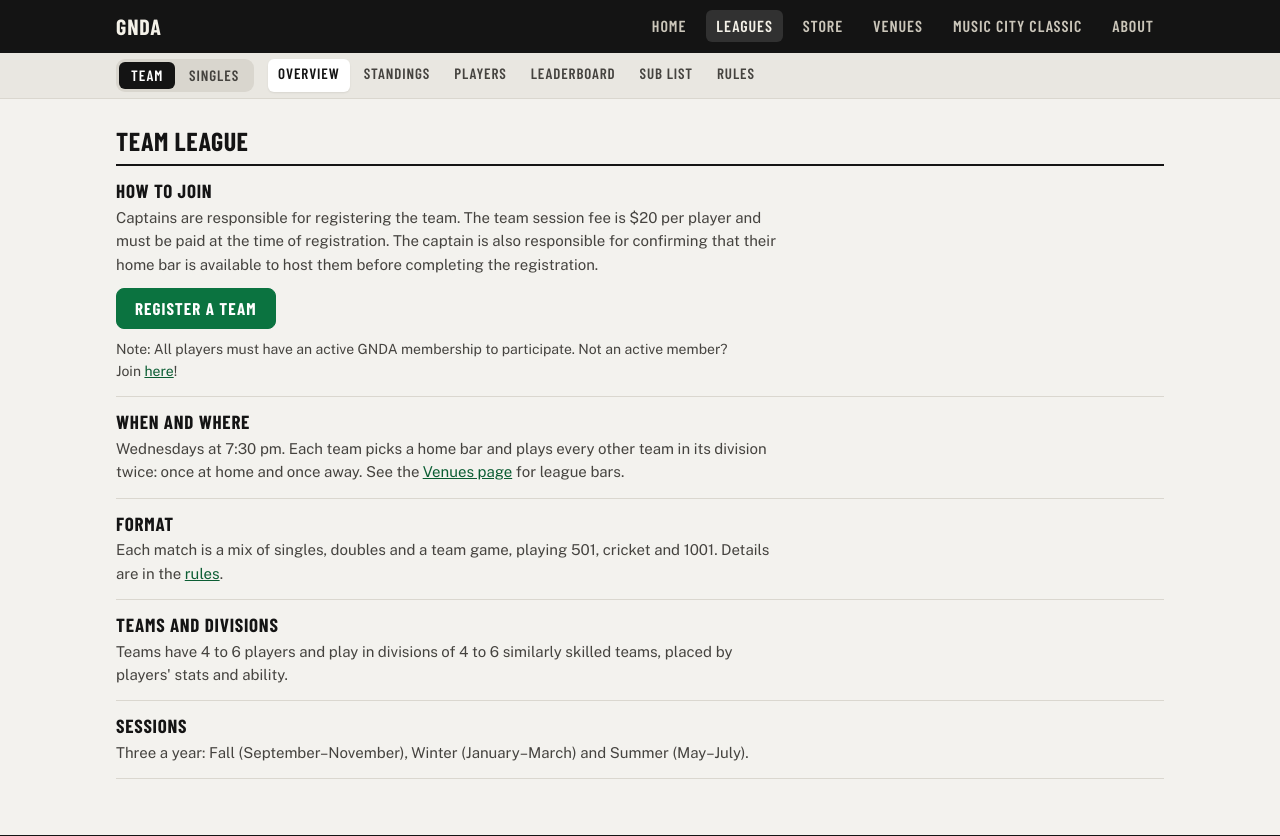
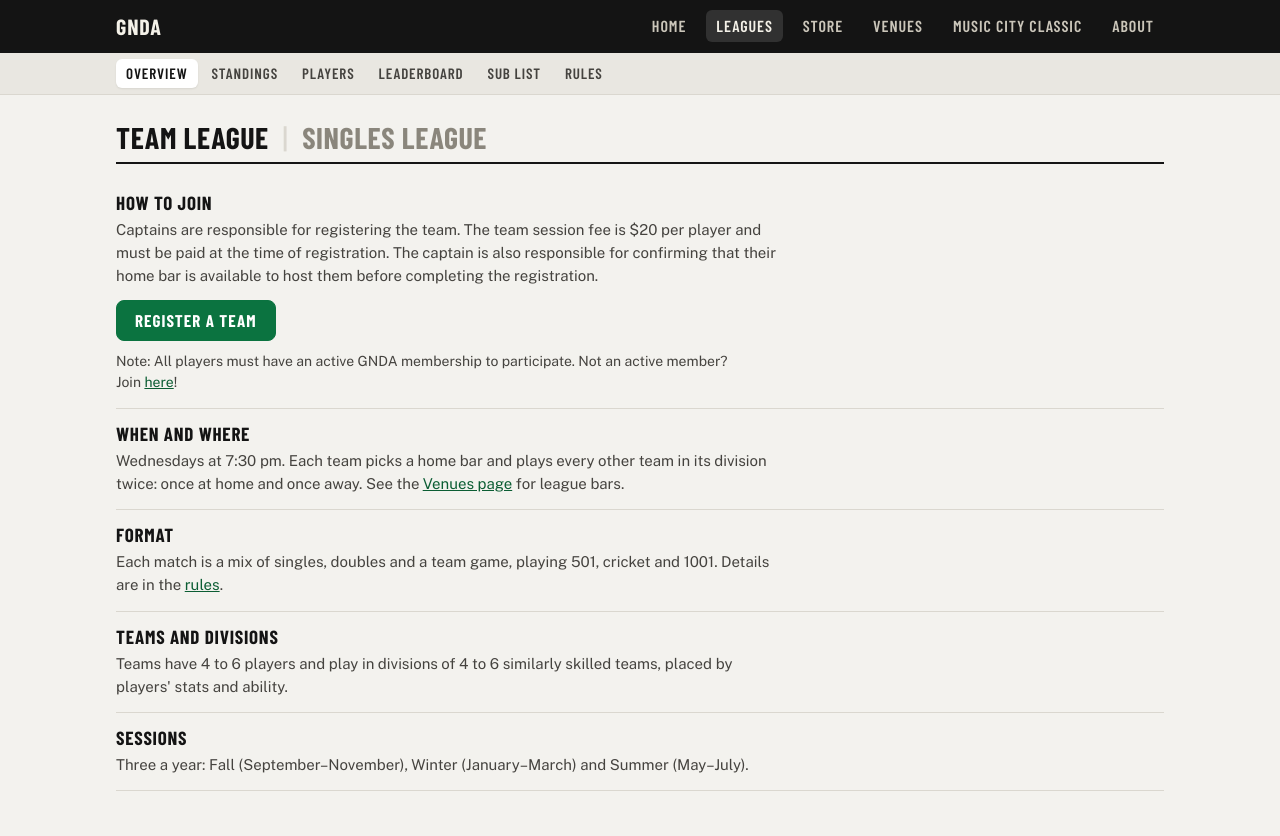
Before and after one commit to GNDA-Darts/website, a plain HTML site: page league/index.html in a window 1280 px wide. Shown: the top 836 px of the page. Drawn offline with nearby package versions, Linux system fonts and the light colour scheme.

Commit message:
Leagues: 'Team league | Singles league' header switch on every league page
Replaces the small Team/Singles pill in the League row and the Register pages' own Team/Singles picker.
The grey league switches to the same kind of page (Register to Register), else that league's Overview.

Co-Authored-By: Claude Opus 5.5 <noreply@anthropic.com>
Claude-Session: https://claude.ai/code/session_01MvvjiwEu3W1Kw9zfBe9L6o

```diff
--- a/assets/site.css
+++ b/assets/site.css
@@ -47,11 +47,16 @@ body::before{content:"";position:fixed;inset:0 0 auto;height:env(safe-area-inset
 .subnav a{flex:none;padding:7px 10px;border-radius:6px;font:600 15px/1 var(--display);letter-spacing:.06em;text-transform:uppercase;text-decoration:none;color:var(--ink2);transition:background-color .15s,color .15s}
 .subnav a:hover,.subnav a:focus-visible{background:var(--surface);color:var(--ink)}
 .subnav a[aria-current="page"]{background:var(--surface);color:var(--ink);box-shadow:0 1px 2px rgba(0,0,0,.08)}
-/* Team | Singles switch, then that league's pages */
-.subnav .switch{flex:none;display:inline-flex;gap:2px;padding:3px;margin:0 10px 0 0;border-radius:9px;background:#D9D6CE}
-.subnav .switch a{padding:6px 12px;border-radius:6px}
-.subnav .switch a:hover{background:rgba(255,255,255,.6)}
-.subnav .switch a[aria-current="page"]{background:var(--ink);color:var(--surface);box-shadow:none}
+/* League header on League pages: "Team league | Singles league". The current league is black; the other is grey
+   (#8A867C: 3.2:1, fine for large bold text) and switches leagues. */
+.lg-head .wrap{padding-top:26px}
+.lg-toggle{display:flex;flex-wrap:wrap;align-items:baseline;gap:0 14px;padding-bottom:8px;border-bottom:2px solid var(--ink);
+  font:700 clamp(19px,3.2vw,30px)/1.1 var(--display);letter-spacing:.02em;text-transform:uppercase}
+.lg-toggle a{white-space:nowrap;text-decoration:none;color:#8A867C;transition:color .15s}
+.lg-toggle a:hover,.lg-toggle a:focus-visible{color:var(--ink)}
+.lg-toggle a[aria-current="page"]{color:var(--ink)}
+.lg-toggle .lg-sep{color:var(--rule);font-weight:400}
+@media (max-width:560px){ .lg-head .wrap{padding-top:20px} .lg-toggle{gap:0 8px} }
 .subnav .pages{flex:none;display:flex;gap:4px}
 .subnav .pages[hidden]{display:none}
 
--- a/assets/site.js
+++ b/assets/site.js
@@ -1,6 +1,7 @@
 // GNDA site header and footer, shared by every page.
 // To add or rename a menu item, edit MENU below; every page picks it up.
-// League pages also get a second row: a Team | Singles switch and that league's pages (LEAGUES below), on wider screens only; phones list them in the Menu.
+// League pages also get a second row with that league's pages (LEAGUES below; wider screens only, phones list them in the Menu)
+// and a "Team league | Singles league" header that switches leagues (all screens).
 //
 // Each page includes, as the first thing inside <body>:
 //   <script src="assets/site.js" data-root="" data-page="home"></script>
@@ -18,13 +19,11 @@
     ["Music City Classic", "musiccityclassic/index.html",         "mcc"],
     ["About",              "about/index.html",                    "about"]
   ];
-  // League row: Overview, a Team | Singles switch, then the chosen league's own pages.
-  // Register isn't in the row: the league cards on the Overview, the Home announcement and the Store link to it.
-  // League row: a Team | Singles switch, then the chosen league's pages. The switch keeps you on the same
+  // League row: the chosen league's pages. The header's league switch keeps you on the same
   // kind of page (Overview → Overview, Rules → Rules, Standings → Standings), or its Overview if there's no match.
   // Register isn't in the row: each league's Overview links to it.
   var LEAGUES = [
-    { label: "Team", long: "Team league", key: "team", items: [
+    { label: "Team", long: "Team league", key: "team", register: "league/register/index.html", items: [
       ["Overview",    "league/index.html#team",            "overview"],
       ["Standings",   "league/stats/index.html#standings", "standings"],
       ["Players",     "league/stats/index.html#players",   "players"],
@@ -32,7 +31,7 @@
       ["Sub list",    "league/subs/index.html",            "subs"],
       ["Rules",       "league/rules/index.html",           "rules"]
     ]},
-    { label: "Singles", long: "Singles league", key: "singles", items: [
+    { label: "Singles", long: "Singles league", key: "singles", register: "league/register/singles/index.html", items: [
       ["Overview",    "league/index.html#singles",           "s-overview"],
       ["Standings",   "league/singles/index.html#standings", "s-standings"],
       ["Matches",     "league/singles/index.html#matches",   "s-matches"],
@@ -55,8 +54,9 @@
   }
   function groupOf(key){ for(var i=0;i<LEAGUES.length;i++){ if(LEAGUES[i].items.some(function(m){return m[2]===key})) return LEAGUES[i]; } return null; }
   function itemOf(key){ var g=groupOf(key); return g ? g.items.filter(function(m){return m[2]===key})[0] : null; }
-  // Where the switch takes you: the same kind of page in that league, else its Overview
+  // Where the switch takes you: the same kind of page in that league (Register goes to that league's Register), else its Overview
   function switchTo(g, key){
+    if(key==="register") return g.register;
     var it = itemOf(key), same = it && g.items.filter(function(m){return m[0]===it[0]})[0];
     return (same || g.items[0])[1];
   }
@@ -81,11 +81,14 @@
 
   var subnav = page!=="league" ? '' :
     '<nav class="subnav" aria-label="Leagues"><div class="wrap">'+
-      '<span class="switch" role="group" aria-label="League">'+LEAGUES.map(function(g){ return groupLink(g, g.label, "", g===cur); }).join("")+'</span>'+
       LEAGUES.map(function(g){
         return '<span class="pages" data-row="'+g.key+'"'+(g===cur?'':' hidden')+'>'+g.items.map(function(x){return link(x)}).join("")+'</span>';
       }).join("")+
-    '</div></nav>';
+    '</div></nav>'+
+    // League header: "Team league | Singles league"; the grey one switches leagues (same kind of page where it exists)
+    '<div class="lg-head"><div class="wrap"><div class="lg-toggle" role="group" aria-label="League">'+
+      LEAGUES.map(function(g){ return groupLink(g, g.long, "", g===cur); }).join('<span class="lg-sep" aria-hidden="true">|</span>')+
+    '</div></div></div>';
 
   document.body.insertAdjacentHTML("afterbegin",
     '<header class="top"><div class="wrap">'+
@@ -126,7 +129,7 @@
       if(g && a.getAttribute("data-group")===g.key) a.setAttribute("aria-current","page"); else a.removeAttribute("aria-current");
     });
     document.querySelectorAll(".subnav .pages").forEach(function(r){ r.hidden = !(g && r.getAttribute("data-row")===g.key); });
-    document.querySelectorAll(".switch [data-group]").forEach(function(a){
+    document.querySelectorAll(".lg-toggle [data-group]").forEach(function(a){
       var t = LEAGUES.filter(function(x){return x.key===a.getAttribute("data-group")})[0];
       a.setAttribute("href", href(switchTo(t, key)));
     });
--- a/league/index.html
+++ b/league/index.html
@@ -23,9 +23,6 @@ main .wrap{padding-block:28px 56px}
 .how b{display:block;font:700 19px/1.15 var(--display);text-transform:uppercase;letter-spacing:.04em}
 .how p{margin:4px 0 0;color:var(--ink2);max-width:72ch}
 .part + .part{margin-top:44px}
-/* League heading with its registration button on the right */
-.part-h{display:flex;flex-wrap:wrap;align-items:center;justify-content:space-between;gap:10px 16px;margin-bottom:14px;padding-bottom:10px;border-bottom:2px solid var(--ink)}
-.part-h h2{margin:0;display:flex;align-items:center;gap:10px}
 .how .act{margin:12px 0 4px}
 .how .jnote{margin-top:10px;font-size:14px}
 .btn.primary{background:var(--green);color:var(--surface);border:1px solid var(--green)}
@@ -43,7 +40,7 @@ main .wrap{padding-block:28px 56px}
 
 <main>
   <div class="wrap">
-    <section class="part" aria-labelledby="h-league"><div class="part-h"><h2 id="h-league"></h2></div><ul class="how" id="how"></ul></section>
+    <section class="part" aria-labelledby="sr-title"><ul class="how" id="how"></ul></section>
   </div>
 </main>
 <script src="../data/league.js"></script>
@@ -65,10 +62,9 @@ main .wrap{padding-block:28px 56px}
       (join && O.register ? '<p class="act"><a class="btn primary" href="../'+esc(O.register[1])+'">'+esc(O.register[0])+'</a></p>' : '')+
       (join && O.joinNote ? '<p class="jnote">'+linkify(O.joinNote)+'</p>' : '')+'</li>';
   }
-  // The Team | Singles switch in the League row picks which overview shows (#team, #singles; Team by default)
+  // The league switch in the header (site.js) picks which overview shows (#team, #singles; Team by default)
   function show(){
     var key = location.hash==="#singles" ? "singles" : "team", O = (L.overview||{})[key] || {};
-    $("h-league").textContent = O.name;
     $("how").innerHTML = (O.items||[]).map(function(h){ return item(h, O); }).join("");
     $("sr-title").textContent = O.name+" overview";
     document.title = O.name+" · GNDA";
```
Also changed, not shown: league/register/index.html (+0 -5 lines), league/register/singles/index.html (+0 -5 lines).
